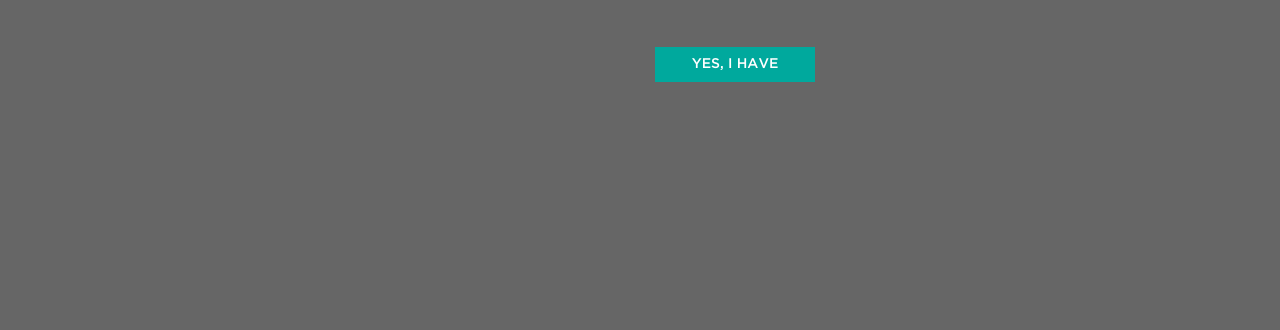
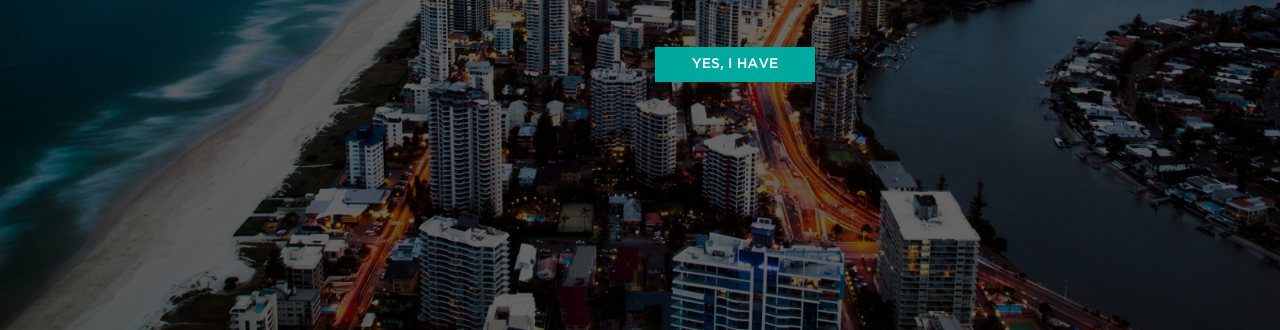
Before and after one commit to itinerants/itinerants-teaser, a plain HTML site: page index.html in a window 1280 px wide. Shown: the part 470-800 px from the top of the page. Drawn offline with Linux system fonts and the light colour scheme.

Commit message:
video fix

```diff
--- a/js/itinerants.js
+++ b/js/itinerants.js
@@ -20,7 +20,7 @@ $(window).load(function(){
 
 	setTimeout(function(){
 		//$('#tubular-container').addClass('show');
-		$('.bgbig').addClass('nobg');
+		$('.ver2 .bgbig').addClass('nobg');
 	}, 2500);
 
 });
```
Also changed, not shown: index2.html (+1 -1 lines).
